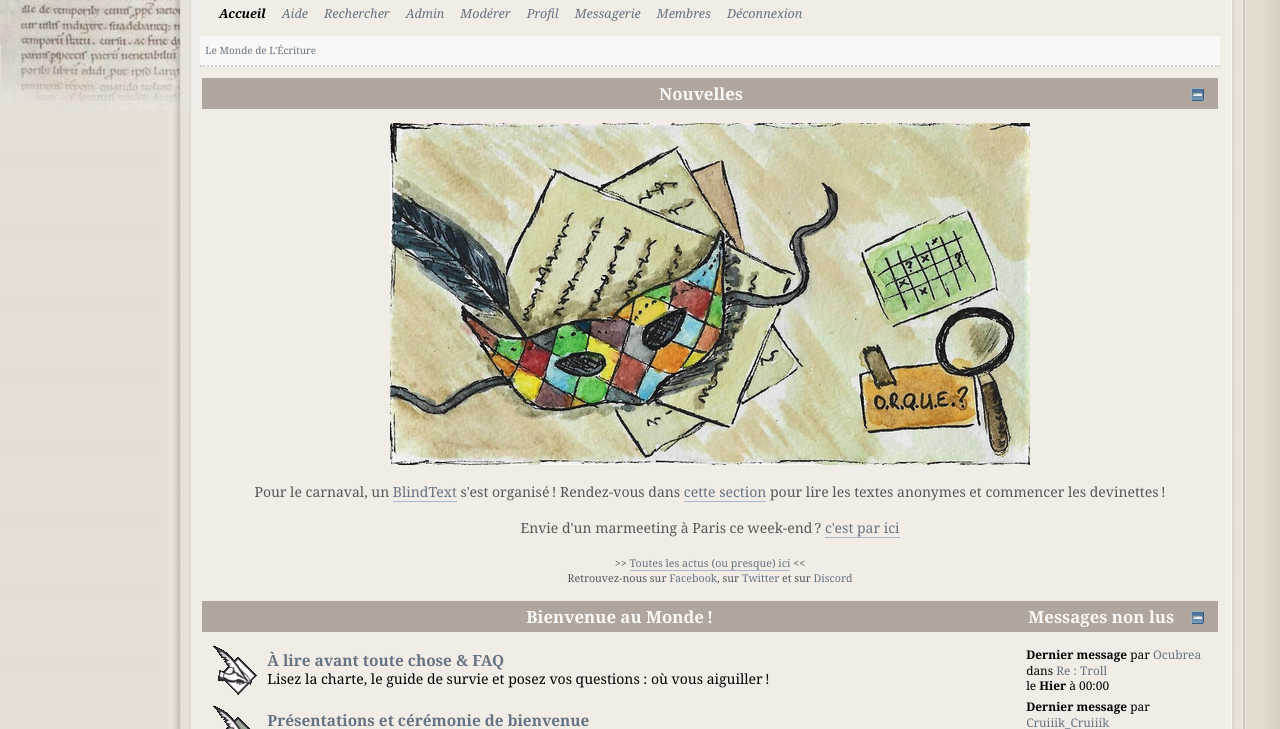
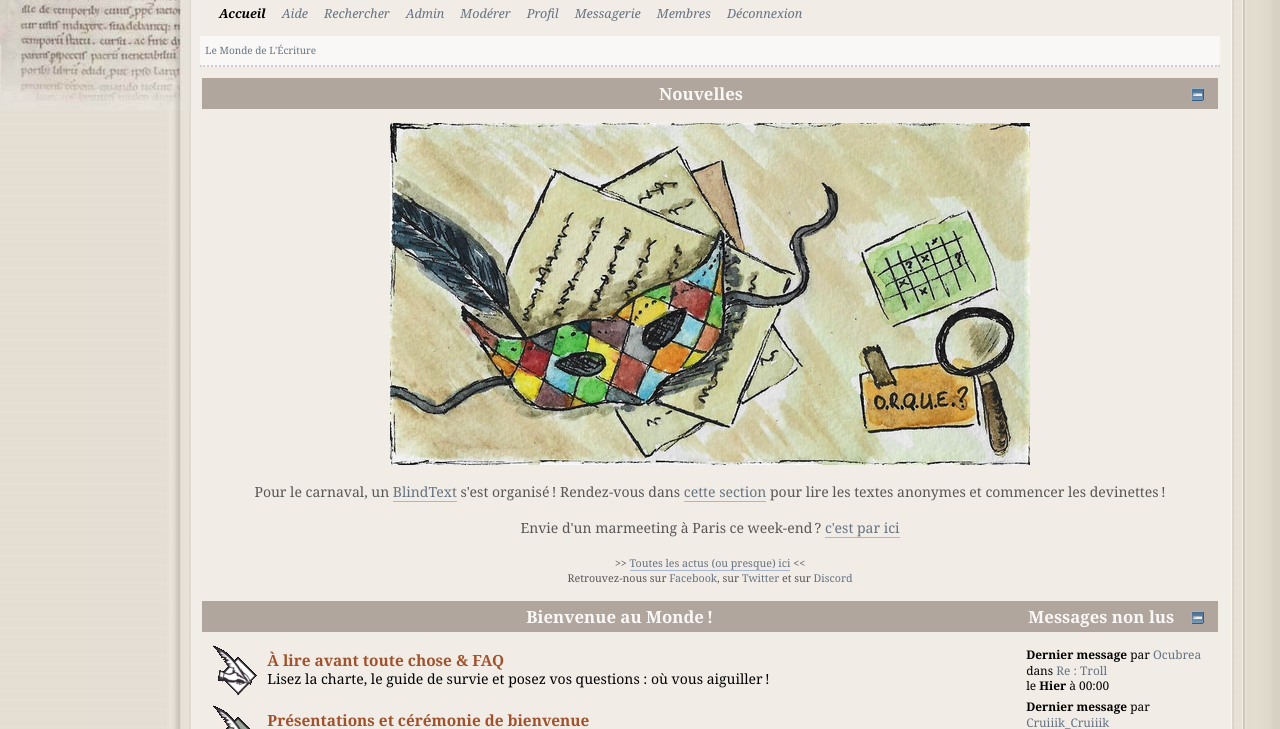
Before and after one commit to koumilak/liftingmde, a plain HTML site: page index.html in a window 1280 px wide. Shown: the part 223-952 px from the top of the page. Drawn offline with nearby package versions, Linux system fonts and the light colour scheme.

Commit message:
Titres en sienna

```diff
--- a/Accueil_fichiers/index.css
+++ b/Accueil_fichiers/index.css
@@ -1409,7 +1409,7 @@ table.table_list tbody.content td.icon
 {
 	font-weight: bold;
 	font-size: 110%;
-	color: #657382;
+	color: sienna;
 }
 .table_list tbody.content td.children
 {
```
